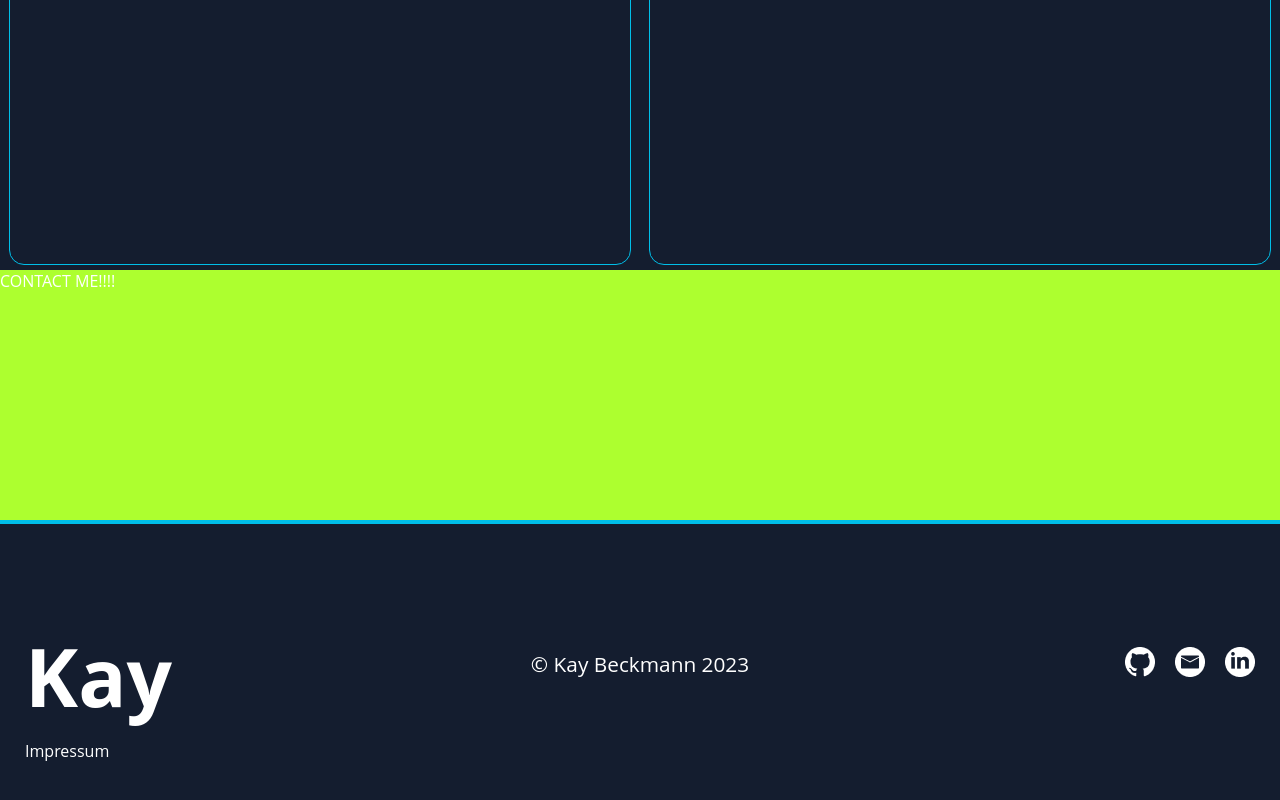
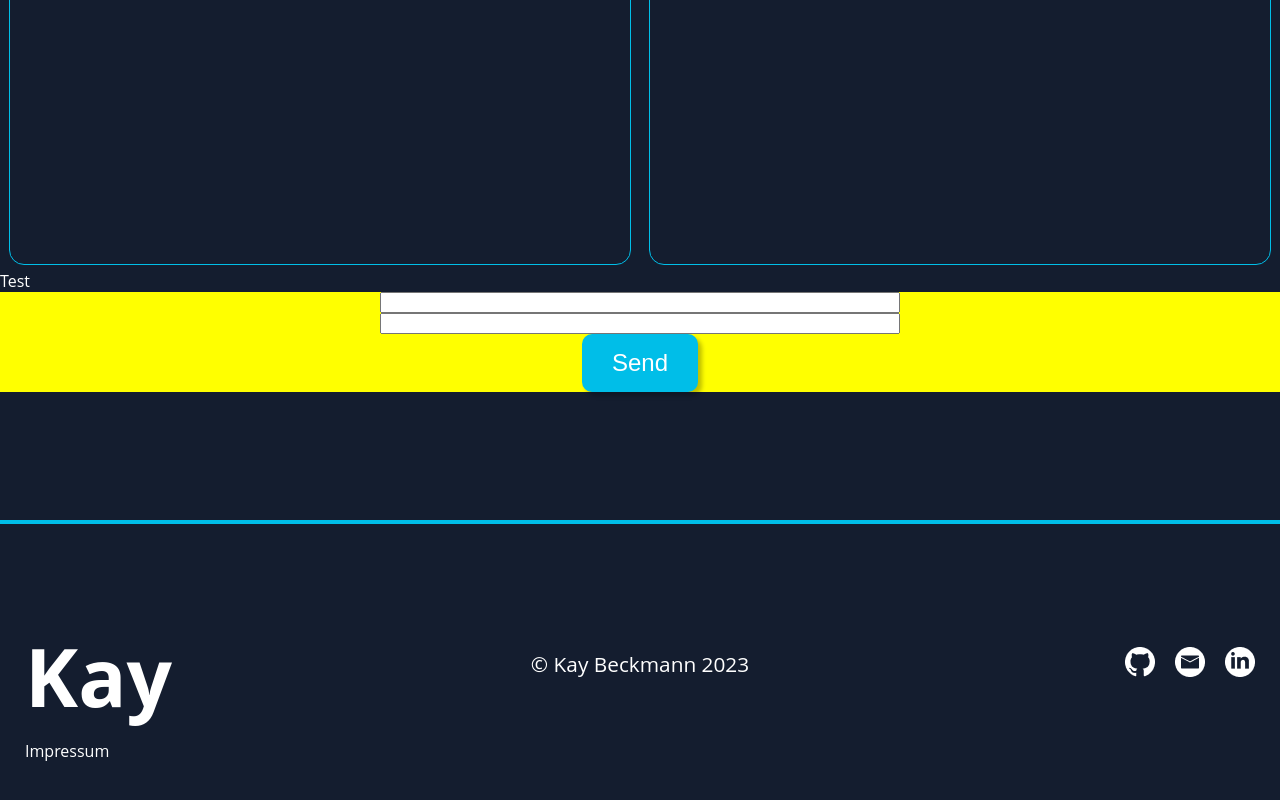
Before and after one commit to KayBeckmann/portfolio, an Angular app: page / in a window 1280 px wide. Shown: the part 3358-4158 px from the top of the page. Built offline with nearby package versions, Linux system fonts and the light colour scheme.

Commit message:
Send Mail Form

```diff
--- a/src/app/contact/contact.component.html
+++ b/src/app/contact/contact.component.html
@@ -1 +1,20 @@
-<div class="wrapper" id="contact">CONTACT ME!!!!</div>
+<div class="wrapper" id="contact">
+  <div class="infobox" #infobox>Test</div>
+  <form (submit)="sendMail()" ngNativeValidate #myForm>
+    <input
+      [disabled]="isDisabled"
+      required
+      type="text"
+      name="name"
+      #nameField
+    />
+    <input
+      [disabled]="isDisabled"
+      required
+      type="text"
+      name="message"
+      #messageField
+    />
+    <button [disabled]="isDisabled" class="primary" #sendButton>Send</button>
+  </form>
+</div>
--- a/src/app/contact/contact.component.scss
+++ b/src/app/contact/contact.component.scss
@@ -1,5 +1,16 @@
 .wrapper {
-  background-color: greenyellow;
   width: 100dvw;
   height: 250px;
 }
+
+form {
+  background-color: yellow;
+  display: flex;
+  flex-direction: column;
+  justify-content: center;
+  align-items: center;
+
+  input {
+    width: 40%;
+  }
+}
--- a/src/app/contact/contact.component.ts
+++ b/src/app/contact/contact.component.ts
@@ -1,10 +1,42 @@
-import { Component } from '@angular/core';
+import { Component, ElementRef, ViewChild } from "@angular/core";
 
 @Component({
-  selector: 'app-contact',
-  templateUrl: './contact.component.html',
-  styleUrls: ['./contact.component.scss']
+  selector: "app-contact",
+  templateUrl: "./contact.component.html",
+  styleUrls: ["./contact.component.scss"]
 })
 export class ContactComponent {
+  @ViewChild("myForm") myForm!: ElementRef;
+  @ViewChild("nameField") nameField!: ElementRef;
+  @ViewChild("messageField") messageField!: ElementRef;
+  @ViewChild("sendButton") sendButton!: ElementRef;
+  isDisabled: boolean = false;
 
+  constructor() {}
+
+  async sendMail() {
+    let nameField = this.nameField.nativeElement;
+    let messageField = this.messageField.nativeElement;
+    let formdata = new FormData();
+    formdata.append("name", nameField.value);
+    formdata.append("message", messageField.value);
+
+    this.isDisabled = true;
+
+    this.fetchData(formdata);
+  }
+
+  async fetchData(formdata: any) {
+    await fetch(
+      "https://kay-beckmann.developerakademie.net/send_mail/send_mail.php",
+      {
+        method: "POST",
+        body: formdata
+      }
+    )
+      .then((res) => {})
+      .catch((err) => {
+        console.error(err);
+      });
+  }
 }
--- a/src/styles.scss
+++ b/src/styles.scss
@@ -24,6 +24,7 @@ button {
   font-size: 1.5rem;
   border: 1px;
   transition: all 0.2s ease-in-out;
+  cursor: pointer;
 
   &:hover {
     background-color: #4b47ff;
```
Also changed, not shown: src/app/app.module.ts (+16 -18 lines).
